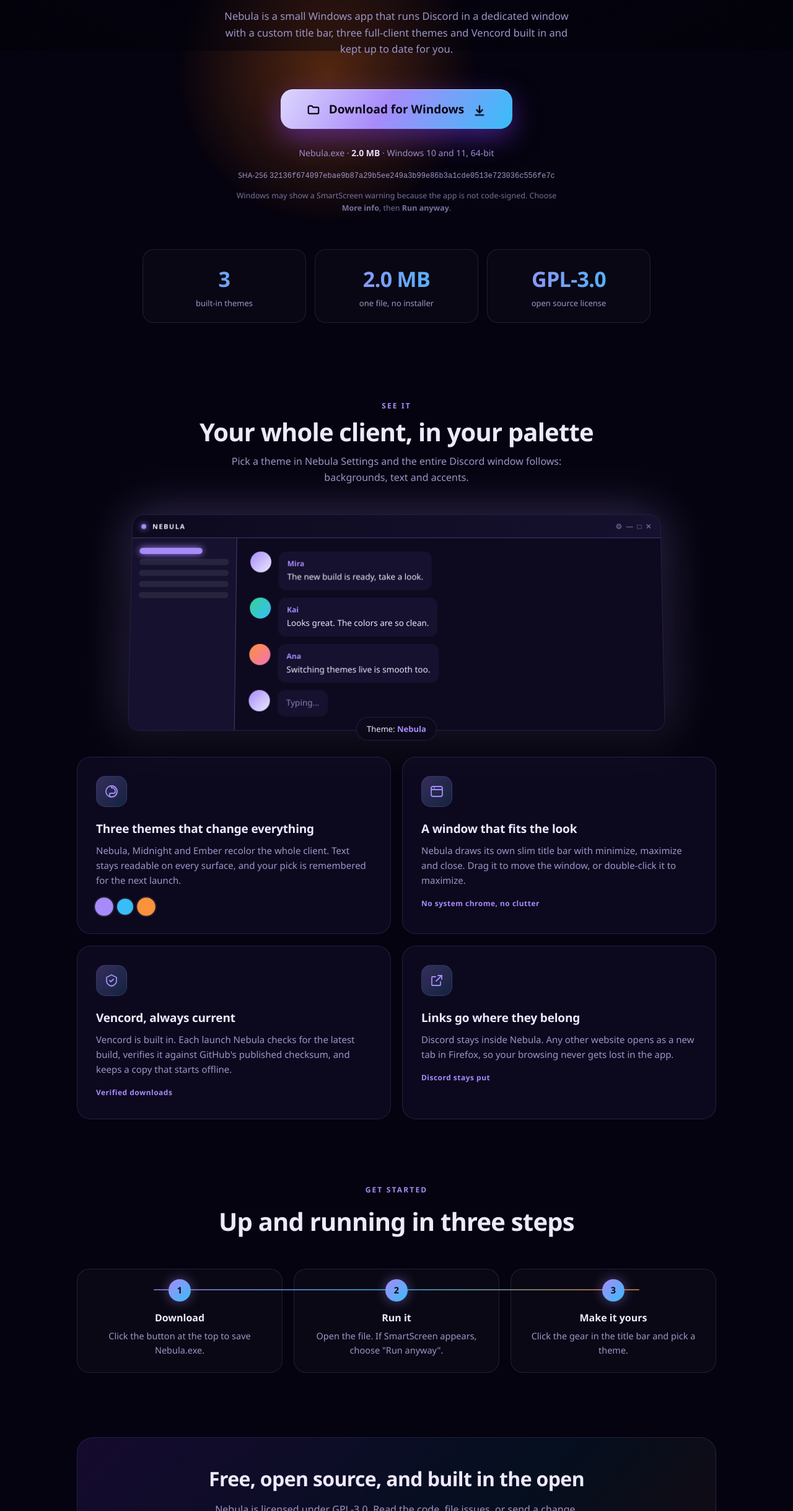
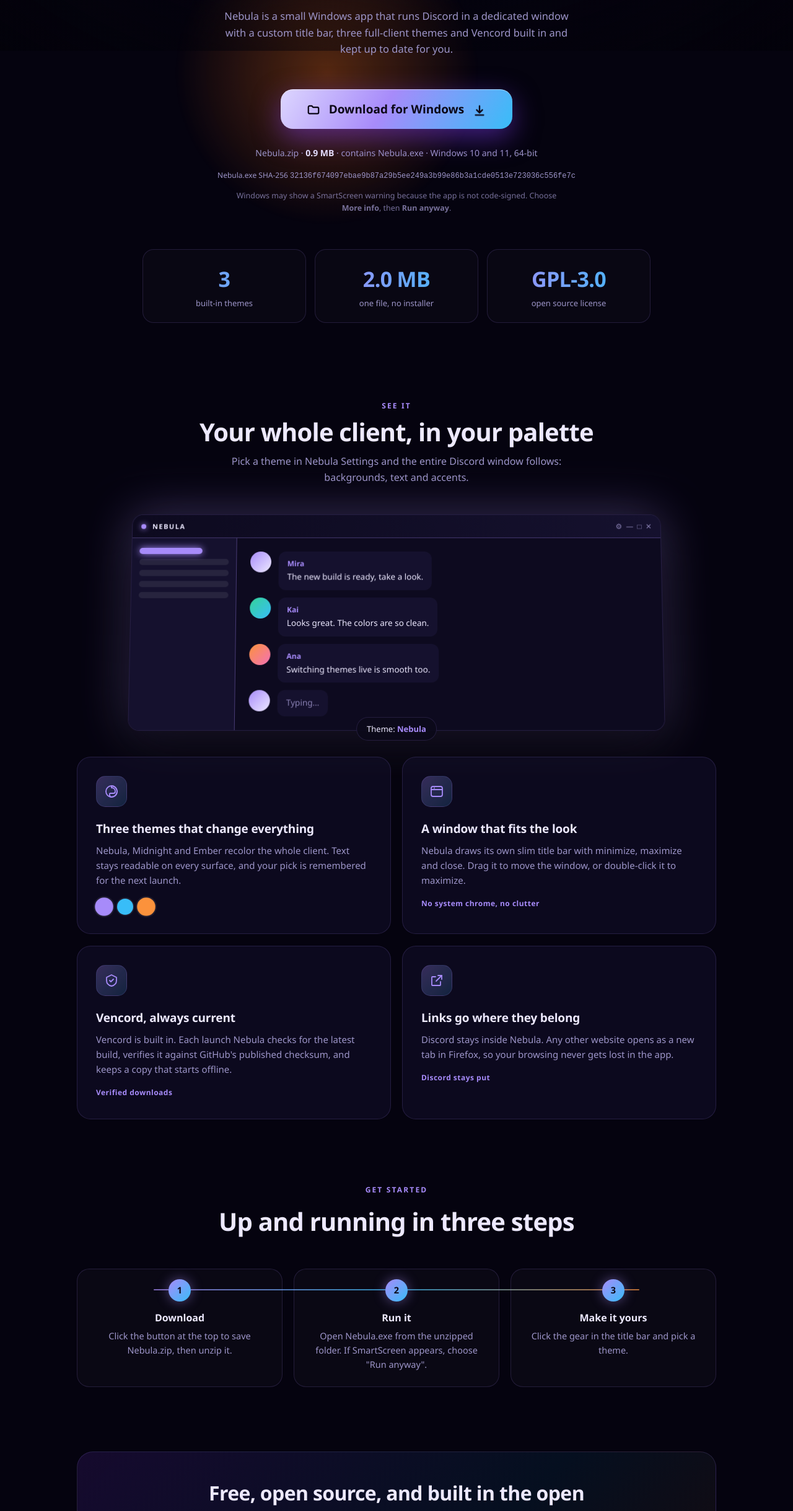
Before and after one commit to pq5a/nebula, a plain HTML site: page index.html in a window 1280 px wide. Shown: the part 718-3156 px from the top of the page at 62% size. Drawn offline with Linux system fonts and the light colour scheme.

Commit message:
Point the download at Nebula.zip
GitHub release uploads reject .exe files, so the release ships Nebula.zip
containing Nebula.exe. The page links the zip and explains how to run it.

Co-Authored-By: Claude Haiku 5.5 <noreply@anthropic.com>

```diff
--- a/index.html
+++ b/index.html
@@ -322,8 +322,8 @@
             <svg class="arrow dl" viewBox="0 0 24 24" fill="none" stroke="currentColor" stroke-width="2.6" stroke-linecap="round" stroke-linejoin="round" aria-hidden="true"><path d="M12 4v11M7 11l5 5 5-5M5 20h14"/></svg>
           </button>
         </div>
-        <p class="meta">Nebula.exe · <b>2.0 MB</b> · Windows 10 and 11, 64-bit</p>
-        <p class="meta" style="font-size:12px;margin-top:6px">SHA-256 <code style="word-break:break-all">32136f674097ebae9b87a29b5ee249a3b99e86b3a1cde0513e723036c556fe7c</code></p>
+        <p class="meta">Nebula.zip · <b>0.9 MB</b> · contains Nebula.exe · Windows 10 and 11, 64-bit</p>
+        <p class="meta" style="font-size:12px;margin-top:6px">Nebula.exe SHA-256 <code style="word-break:break-all">32136f674097ebae9b87a29b5ee249a3b99e86b3a1cde0513e723036c556fe7c</code></p>
         <p class="note">Windows may show a SmartScreen warning because the app is not code-signed. Choose <b>More info</b>, then <b>Run anyway</b>.</p>
       </div>
 
@@ -391,8 +391,8 @@
       <span style="display:block;margin-top:10px;font-size:clamp(28px,4vw,40px);letter-spacing:-.02em">Up and running in three steps</span>
     </h2>
     <ol class="steps" id="steps">
-      <li><b>Download</b>Click the button at the top to save Nebula.exe.</li>
-      <li><b>Run it</b>Open the file. If SmartScreen appears, choose "Run anyway".</li>
+      <li><b>Download</b>Click the button at the top to save Nebula.zip, then unzip it.</li>
+      <li><b>Run it</b>Open Nebula.exe from the unzipped folder. If SmartScreen appears, choose "Run anyway".</li>
       <li><b>Make it yours</b>Click the gear in the title bar and pick a theme.</li>
     </ol>
 
@@ -427,7 +427,7 @@
     targets.forEach(function (el) { io.observe(el); });
   })();
 
-  // Download button: saves the latest Nebula.exe from the GitHub release.
+  // Download button: saves the latest Nebula.zip from the GitHub release.
   (function () {
     var btn = document.getElementById("download");
     var label = document.getElementById("btn-text");
@@ -436,8 +436,8 @@
       btn.classList.add("busy");
       label.textContent = "Starting download…";
       var a = document.createElement("a");
-      a.href = "https://github.com/pq5a/nebula/releases/latest/download/Nebula.exe";
-      a.download = "Nebula.exe";
+      a.href = "https://github.com/pq5a/nebula/releases/latest/download/Nebula.zip";
+      a.download = "Nebula.zip";
       document.body.appendChild(a);
       a.click();
       a.remove();
```
